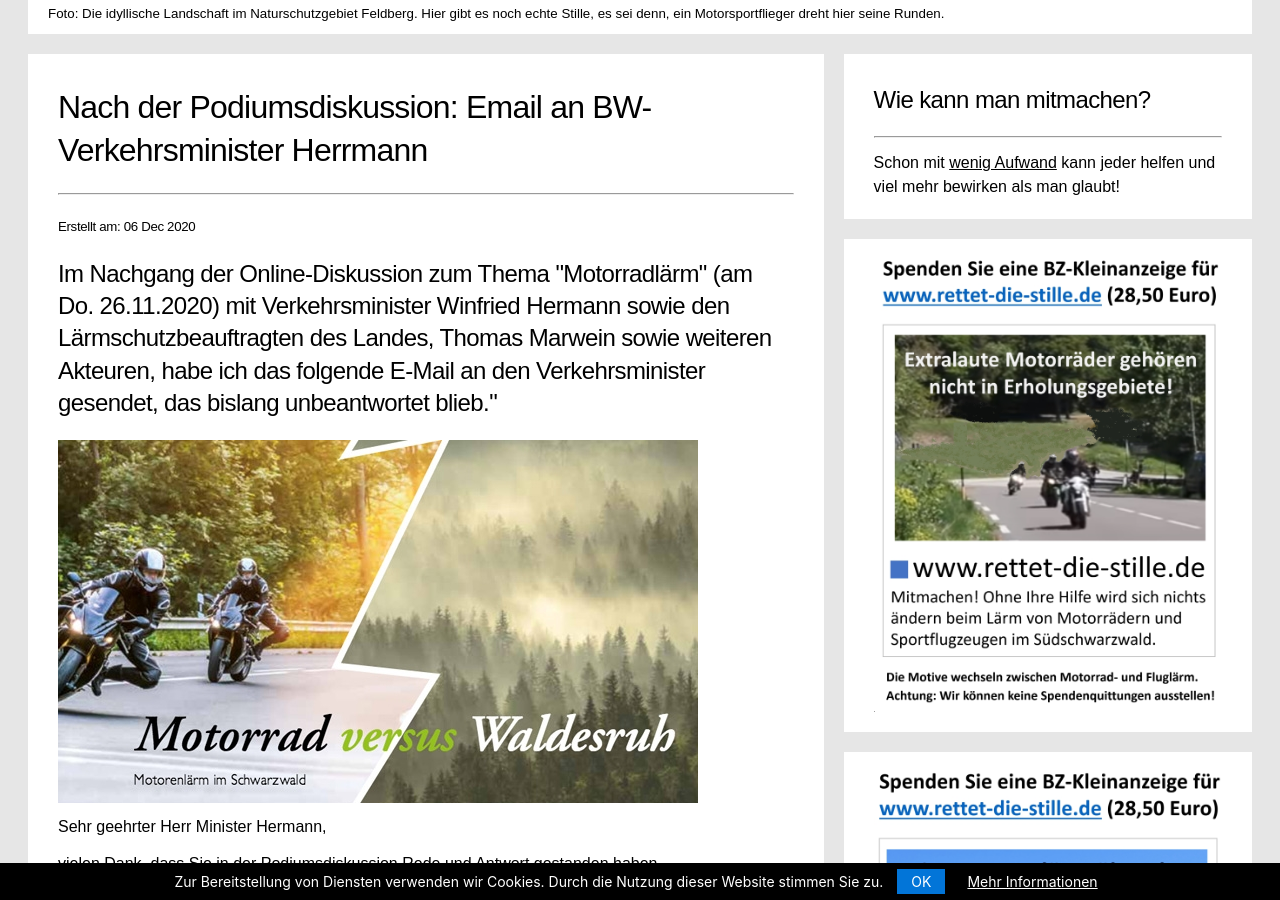
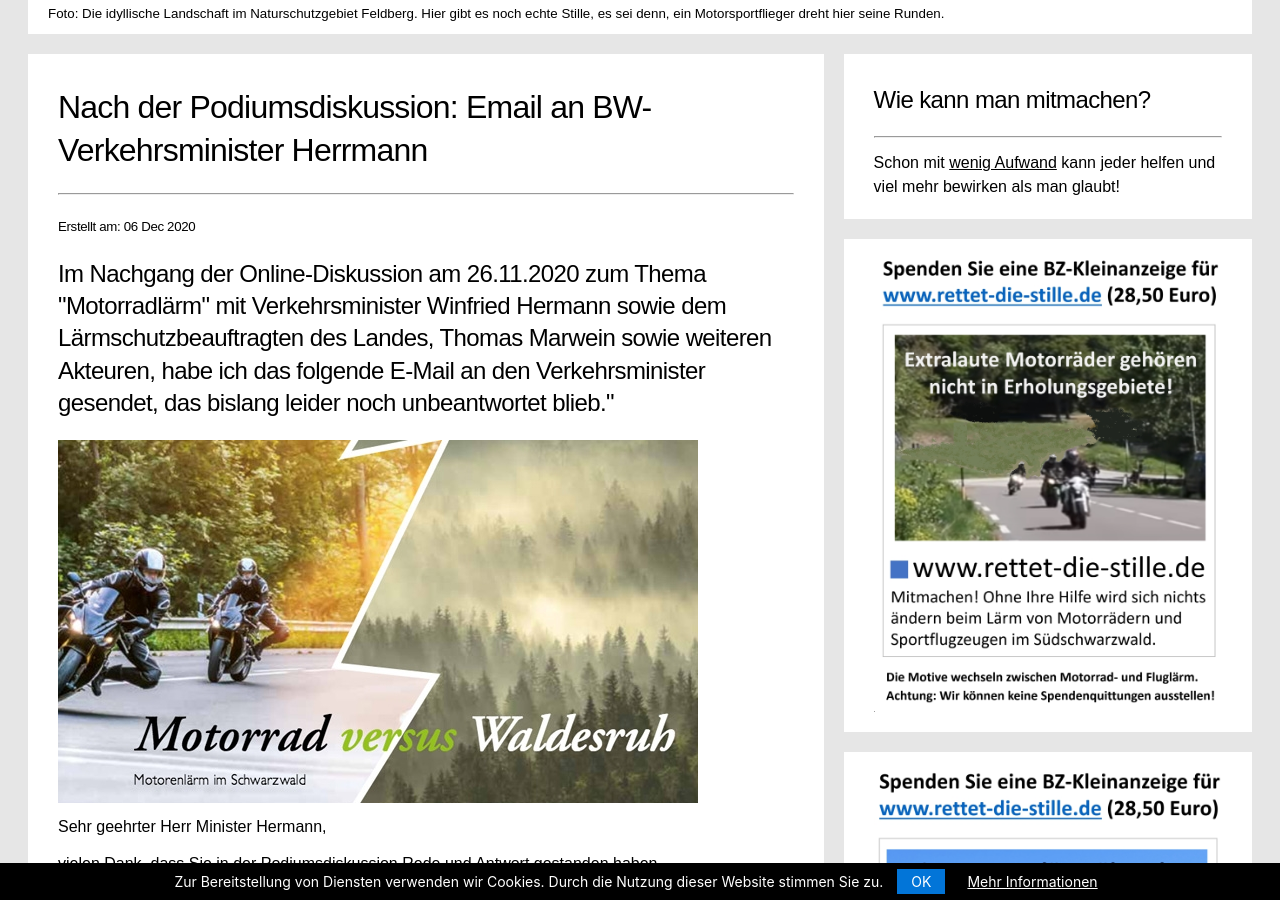
Before and after one commit to rettet-die-stille/rettet-die-stille.github.io, a Jekyll site: the page built from _posts/2020-12-06-e-mail-an-verkehrsminister-hermann.md, in a window 1280 px wide and 900 px high, scrolled down 530 px. Built offline with Jekyll 4.4.1, drawn with Linux system fonts in a browser that asks for light colours.

Commit message:
Update 2020-12-06-e-mail-an-verkehrsminister-hermann.md

```diff
--- a/_posts/2020-12-06-e-mail-an-verkehrsminister-hermann.md
+++ b/_posts/2020-12-06-e-mail-an-verkehrsminister-hermann.md
@@ -2,7 +2,7 @@
 layout: post
 title: "Nach der Podiumsdiskussion: Email an BW-Verkehrsminister Herrmann"
 date: 2020-12-6
-shorttext: Im Nachgang der Online-Diskussion zum Thema "Motorradlärm" (am Do. 26.11.2020) mit Verkehrsminister Winfried Hermann sowie den Lärmschutzbeauftragten des Landes, Thomas Marwein sowie weiteren Akteuren, habe ich das folgende E-Mail an den Verkehrsminister gesendet, das bislang unbeantwortet blieb."
+shorttext: Im Nachgang der Online-Diskussion am 26.11.2020 zum Thema "Motorradlärm" mit Verkehrsminister Winfried Hermann sowie dem Lärmschutzbeauftragten des Landes, Thomas Marwein sowie weiteren Akteuren, habe ich das folgende E-Mail an den Verkehrsminister gesendet, das bislang leider noch unbeantwortet blieb."
 ---
 
 <img src="/assets/images/motorradvswaldesruh.jpg" alt="Grafik" title="" />
```
